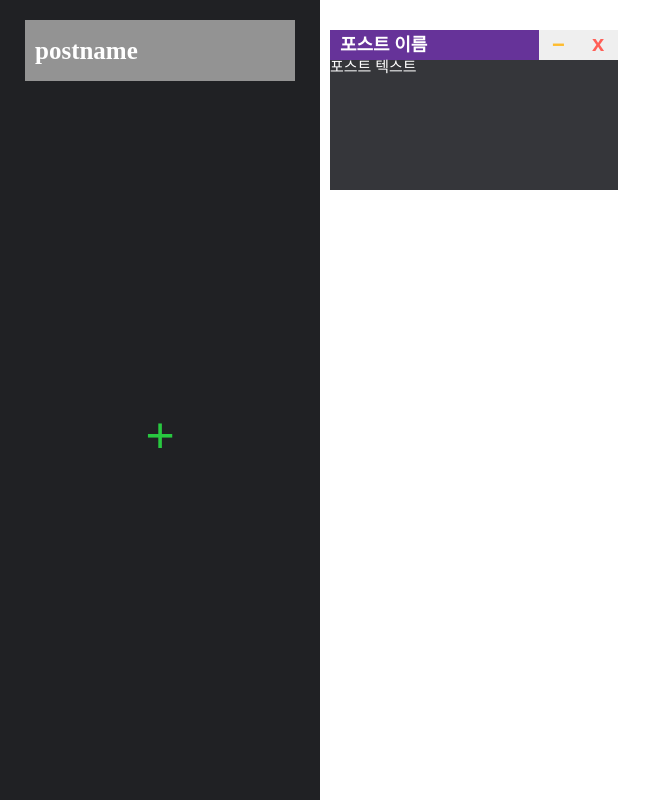
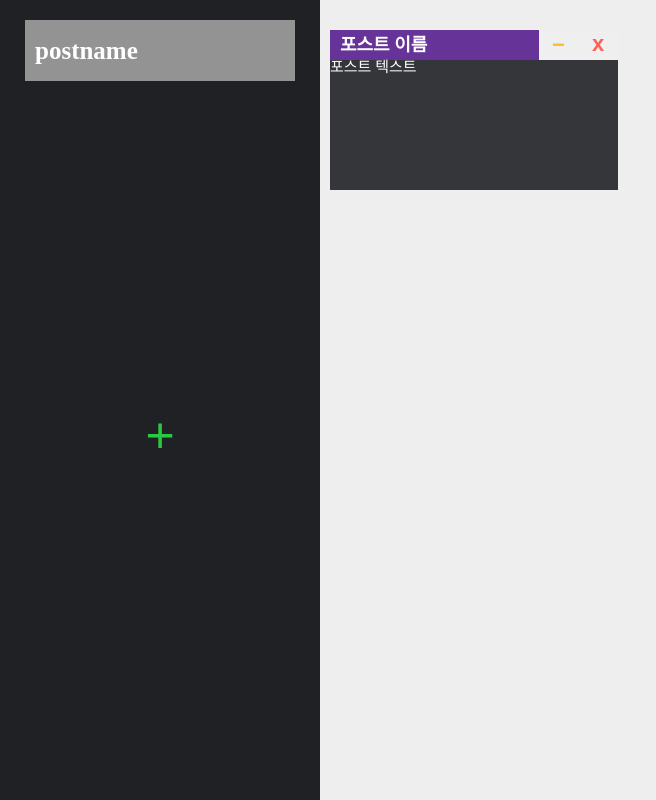
Before and after one commit to heo-0229/post-board, a React (Create React App) app: page / in a window 1280 px wide. Shown: the whole page, without its empty margins (0-656 px from the left). Built offline with nearby package versions, Linux system fonts and the light colour scheme.

Commit message:
Update post-screen.scss
backgorund-color 추가

```diff
--- a/src/styles/post-screen.scss
+++ b/src/styles/post-screen.scss
@@ -1,5 +1,7 @@
+@import 'variables';
 .postscreen{
   width: 75%;
   height: 100%;
+  background-color: $color-gray-light;
   position: relative;
 }
--- a/src/styles/variables.scss
+++ b/src/styles/variables.scss
@@ -2,6 +2,7 @@
 $color-main: #202124;
 $color-main-light: #35363A;
 $color-gray: #939393;
+$color-gray-light: #EEEEEE;
 $color-font: #ffffff;
 $color-button-hide: #FEBC2E;
 $color-button-remove: #FF5F57;
```
